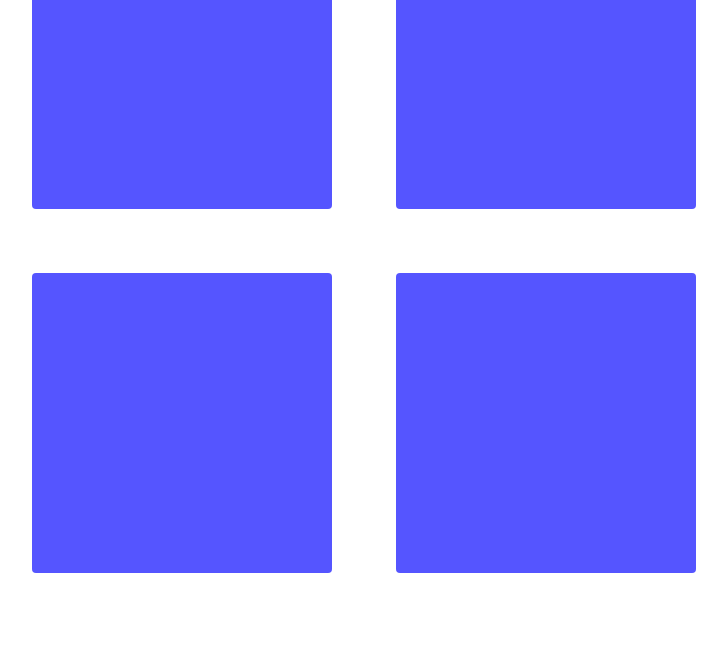
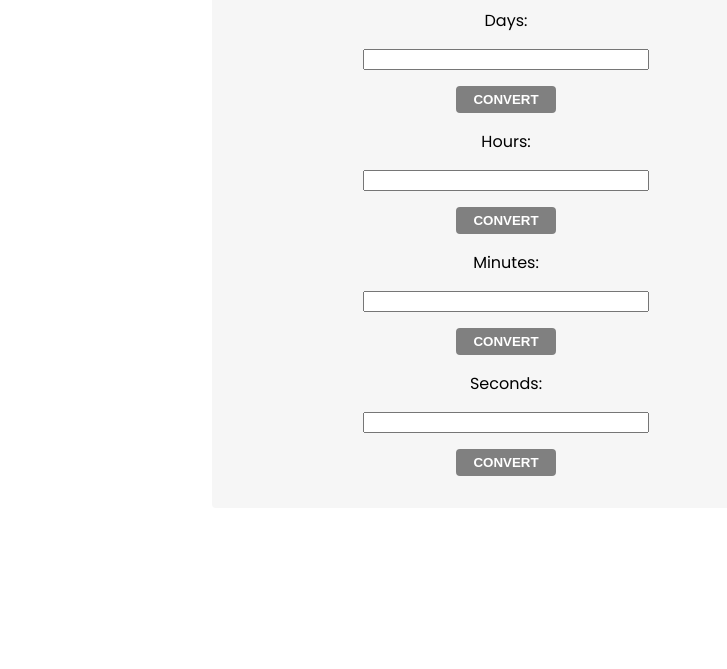
Before and after one commit to vmanoilov11/JS-Advanced, a plain HTML site: page index.html in a window 1280 px wide. Shown: the part 131-800 px from the top of the page, without its empty margins (134-861 px from the left). Drawn offline with Linux system fonts and the light colour scheme.

Commit message:
Add files via upload

```diff
--- a/index.html
+++ b/index.html
@@ -3,13 +3,38 @@
 
 <head>
     <meta charset="UTF-8">
-    <title>Sections</title>
+    <meta name="viewport" content="width=device-width, initial-scale=1.0">
+    <meta http-equiv="X-UA-Compatible" content="ie=edge">
+    <title>Time Converter</title>
     <link rel="stylesheet" href="style.css">
-    <script src="script.js"></script>
 </head>
-<body onload="create(['Section 1', 'Section 2', 'Section 3', 'Section 4']);">
-    <div id="content">
-    </div>
+
+<body onload="attachEventsListeners()">
+    <main>
+        <h1>Time Converter</h1>
+        <div>
+            <label for="days">Days: </label>
+            <input type="text" id="days">
+            <input id="daysBtn" type="button" value="Convert">
+        </div>
+        <div>
+            <label for="hours">Hours: </label>
+            <input type="text" id="hours">
+            <input id="hoursBtn" type="button" value="Convert">
+        </div>
+        <div>
+            <label for="minutes">Minutes: </label>
+            <input type="text" id="minutes">
+            <input id="minutesBtn" type="button" value="Convert">
+        </div>
+        <div>
+            <label for="seconds">Seconds: </label>
+            <input type="text" id="seconds">
+            <input id="secondsBtn" type="button" value="Convert">
+        </div>
+    </main>
 </body>
 
+<script src="solution.js"></script>
+
 </html>
--- /dev/null
+++ b/solution.js
@@ -0,0 +1,41 @@
+function attachEventsListeners() {
+    let daysButton = document.getElementById("daysBtn")
+    daysButton.addEventListener("click", convertDays);
+
+    function convertDays(){
+        let days = document.getElementById("days").value;
+        document.getElementById("hours").value = days * 24;
+        document.getElementById("minutes").value = days * 24 * 60;
+        document.getElementById("seconds").value = days * 24 * 60 * 60;
+    }
+
+    let hoursButton = document.getElementById("hoursBtn")
+    hoursButton.addEventListener("click", convertHours);
+
+    function convertHours(){
+        let hours = document.getElementById("hours").value;
+        document.getElementById("days").value = hours / 24;
+        document.getElementById("minutes").value = hours * 60;
+        document.getElementById("seconds").value = hours * 60 * 60;
+    }
+
+    let minButton = document.getElementById("minutesBtn")
+    minButton.addEventListener("click", convertMinutes);
+
+    function convertMinutes(){
+        let minutes = document.getElementById("minutes").value;
+        document.getElementById("days").value = minutes / (24 * 60);
+        document.getElementById("hours").value = minutes / 60;
+        document.getElementById("seconds").value = minutes * 60;
+    }
+
+    let secButton = document.getElementById("secondsBtn")
+    secButton.addEventListener("click", convertSeconds);
+
+    function convertSeconds() {
+        let seconds = parseFloat(document.getElementById('seconds').value);
+        document.getElementById('days').value = seconds / (24 * 60 * 60);
+        document.getElementById('hours').value = seconds / (60 * 60);
+        document.getElementById('minutes').value = seconds / 60;
+    }
+}
--- a/style.css
+++ b/style.css
@@ -4,22 +4,32 @@ body {
     font-family: 'Poppins', sans-serif;
 }
 
-#content {
-    width: 80%;
-    margin: 0 auto;
-}
-
-#content div {
-    float: left;
-    width: 300px;
-    height: 300px;
-    margin: 2em;
-    background: #5555ff;
+main {
+    width: 44%;
+    margin: 2rem auto;
     text-align: center;
+    background: #f6f6f6;
+    padding: 1rem;
     border-radius: 4px;
 }
 
-#content div p {
+main label, main input {
+    display: block;
+}
+
+main input {
+    text-align: center;
+    width: 50%;
+    margin: 1rem auto;
+}
+
+#daysBtn, #hoursBtn, #minutesBtn, #secondsBtn {
+    background: gray;
+    width: 18%;
+    border: 2px solid gray;
+    border-radius: 4px;
+    padding: 4px 9px;
+    text-transform: uppercase;
+    font-weight: bold;
     color: white;
-    margin: 6em 3em 6em 3em;
 }
```
Also changed, not shown: 02. Time-Converter.gif (added).
